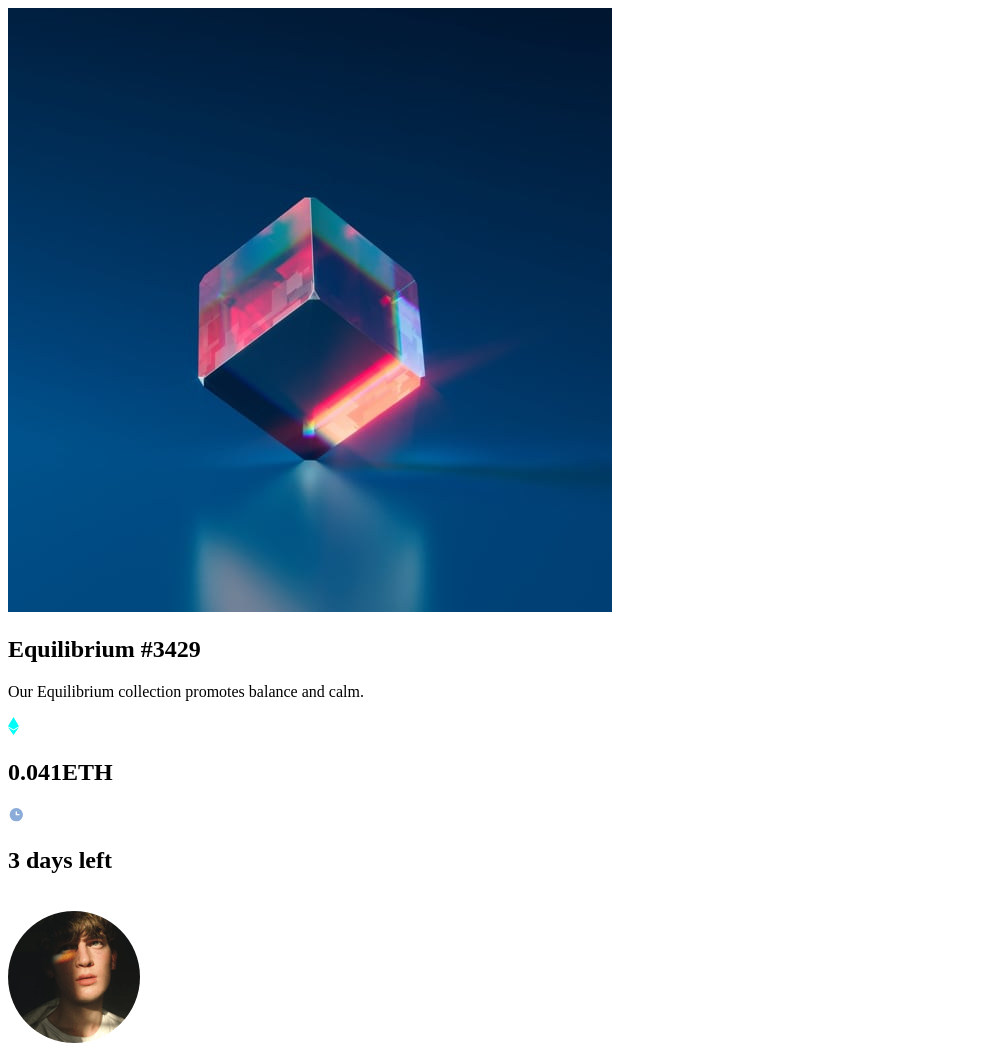
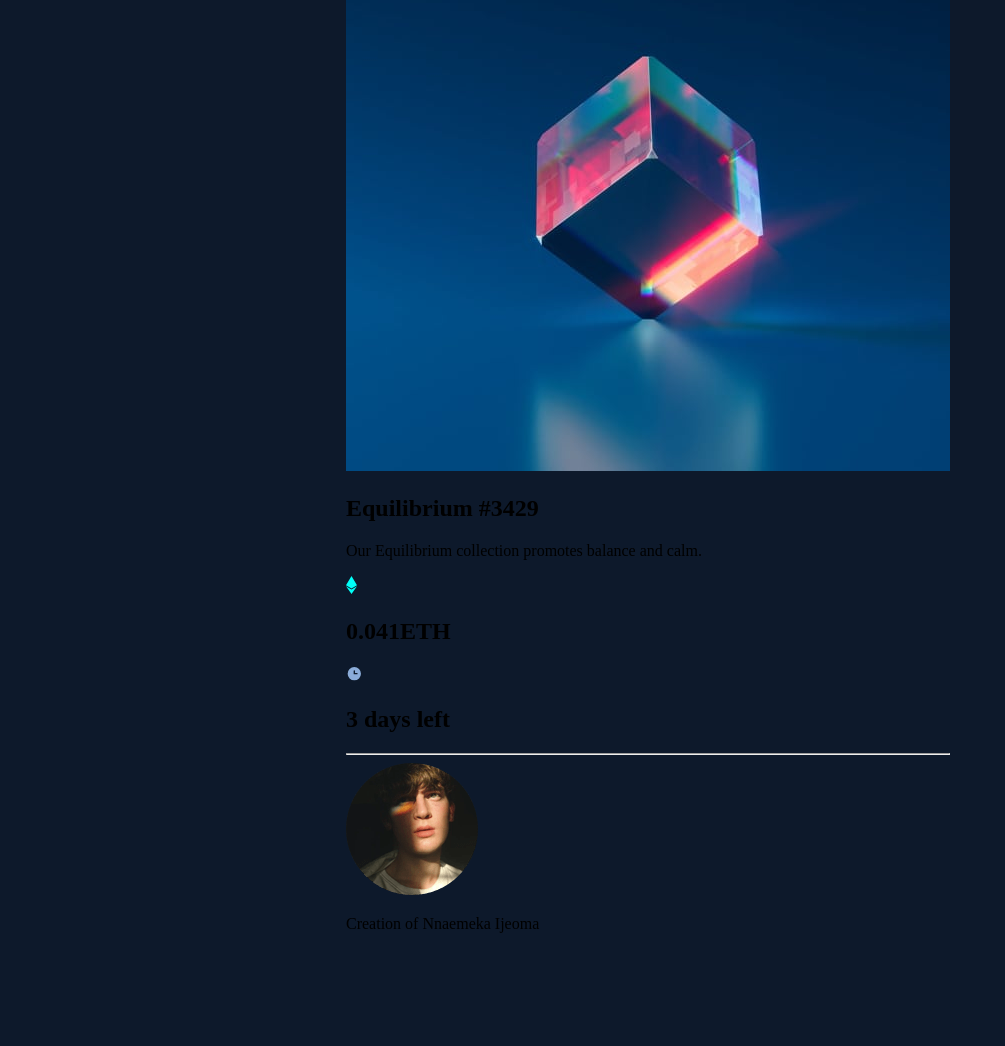
Before and after one commit to iamdrmeka/NFTpreview, a plain HTML site: page index.html in a window 1280 px wide. Shown: the top 1046 px of the page, without its empty margins (0-1005 px from the left). After the commit the page ends 949 px from the top, so only its background shows below. Drawn offline with Linux system fonts and the light colour scheme.

Commit message:
seconf commit

```diff
--- a/index.html
+++ b/index.html
@@ -5,6 +5,10 @@
     <meta http-equiv="X-UA-Compatible" content="IE=edge">
     <meta name="viewport" content="width=device-width, initial-scale=1.0">
     <link rel="shortcut icon" href="/images/favicon-32x32.png" type="image/x-icon">
+    <link rel="preconnect" href="https://fonts.googleapis.com">
+<link rel="preconnect" href="https://fonts.gstatic.com" crossorigin>
+<link href="https://fonts.googleapis.com/css2?family=Outfit:wght@300;400;600&display=swap" rel="stylesheet">
+<link rel="stylesheet" href="style.css">
     <title>NFT PREVIEW || NNAEMEKA </title>
 </head>
 <body>
@@ -18,10 +22,10 @@
         </section>
 
         <section class="wrapper wrapper-two">
-            <h2>Equilibrium #3429</h2>
-            <p>Our Equilibrium collection promotes balance and calm.</p>
+            <h2 class="product-name">Equilibrium #3429</h2>
+            <p class="product-desc">Our Equilibrium collection promotes balance and calm.</p>
 
-            <article>
+            <article class="product-detail">
                 <aside class="details">
                     <svg width="11" height="18" xmlns="http://www.w3.org/2000/svg"><path d="M11 10.216 5.5 18 0 10.216l5.5 3.263 5.5-3.262ZM5.5 0l5.496 9.169L5.5 12.43 0 9.17 5.5 0Z" fill="#00FFF8"/></svg>
                     <h2>0.041ETH</h2>
@@ -35,11 +39,11 @@
 
         </section>
 
-        <br>
+        <hr>
 
         <section class="maker">
             <img src="/images/image-avatar.png" alt="">
-            <p>Creation of Nnaemeka Ijeoma</p>
+            <p>Creation of <span>Nnaemeka Ijeoma</span> </p>
         </section>
 
     </main>
--- a/style.scss
+++ b/style.scss
@@ -0,0 +1,18 @@
+//color config
+$body-color: hsl(217, 54%, 11%);
+$Very-dark-blue-cardbg: hsl(216, 50%, 16%);
+$very-dark-blue-line: hsl(215, 32%, 27%);
+$White: hsl(0, 0%, 100%);
+$soft-blue: hsl(215, 51%, 70%);
+$Cyan: hsl(178, 100%, 50%);
+//font config
+$font-style: 'Outfit', sans-serif;
+
+body {
+    background-color: $body-color;
+    display: flex;
+    justify-content: center;
+    align-items: center;
+    width: 100vw;
+    height: 100vh;
+}
```
Also changed, not shown: style.css, 1 other file.
